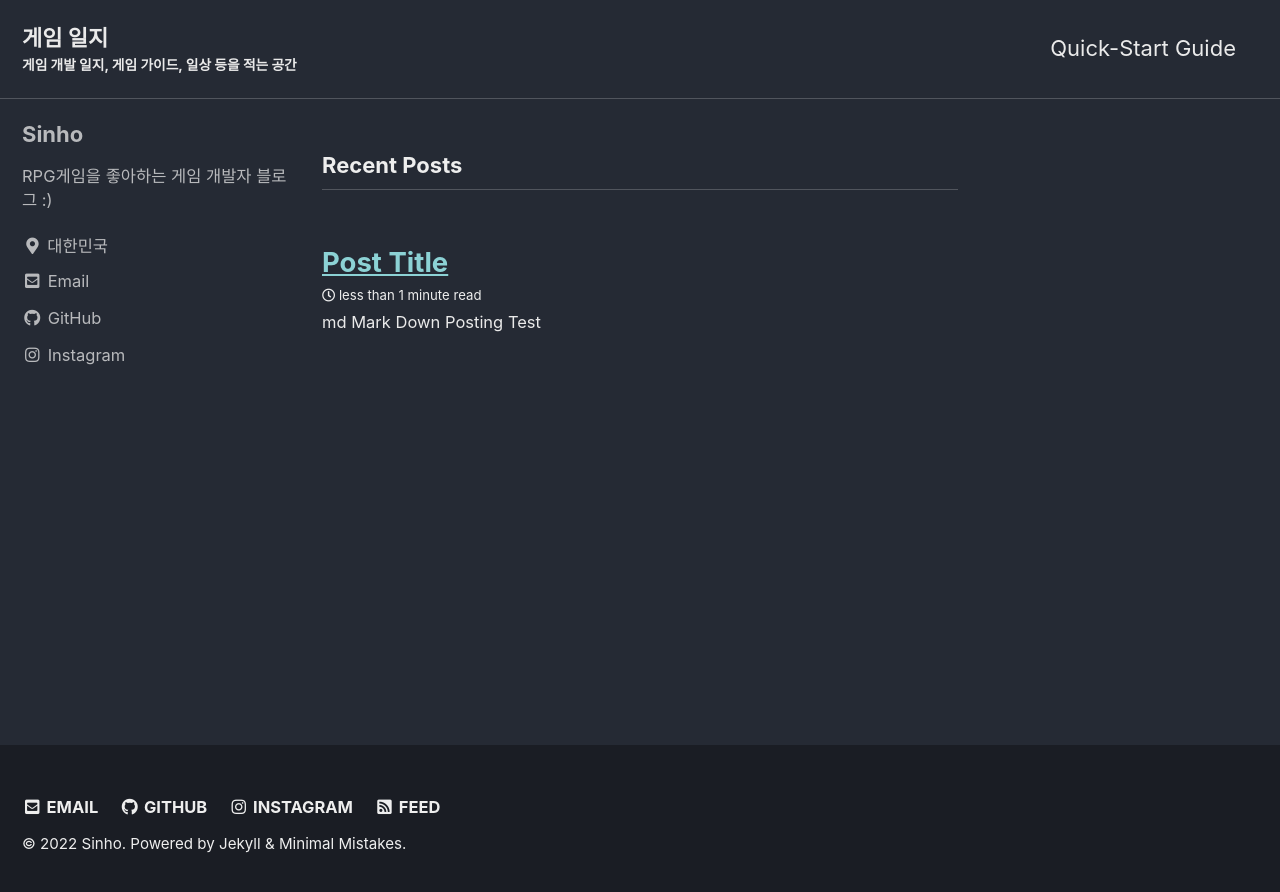
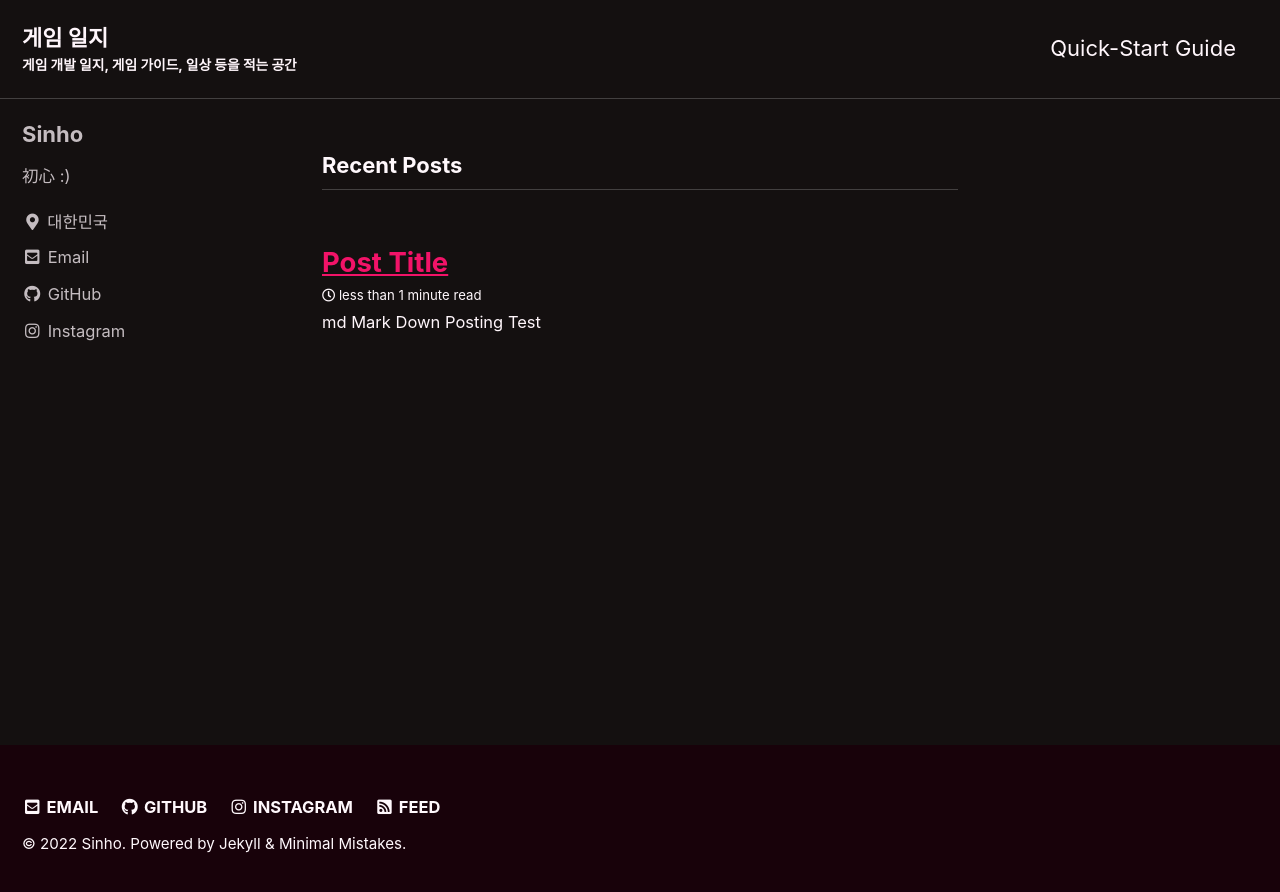
Before and after one commit to sinho89/sinho89.github.io, a Jekyll site: the page built from index.html, in a window 1280 px wide. Shown: the top 892 px of the page. Built offline with Jekyll 4.4.1, drawn with Linux system fonts in a browser that asks for light colours; cached includes are drawn as plain includes; the list of posts is cut into pages by our own code.

Commit message:
change desc

```diff
--- a/_config.yml
+++ b/_config.yml
@@ -12,7 +12,7 @@
 
 # theme                  : "minimal-mistakes-jekyll"
 # remote_theme           : "mmistakes/minimal-mistakes"
-minimal_mistakes_skin    : "dark" # "air", "aqua", "contrast", "dark", "dirt", "neon", "mint", "plum", "sunrise"
+minimal_mistakes_skin    : "neon" # "air", "aqua", "contrast", "dark", "dirt", "neon", "mint", "plum", "sunrise"
 
 # Site Settings
 locale                   : "ko-KR"
@@ -104,7 +104,7 @@ analytics:
 author:
   name             : "Sinho"
   avatar           : # path of avatar image, e.g. "/assets/images/bio-photo.jpg"
-  bio              : "RPG게임을 좋아하는 게임 개발자 블로그 :)"
+  bio              : "初心 :)"
   location         : "대한민국"
   email            :
   links:
```
